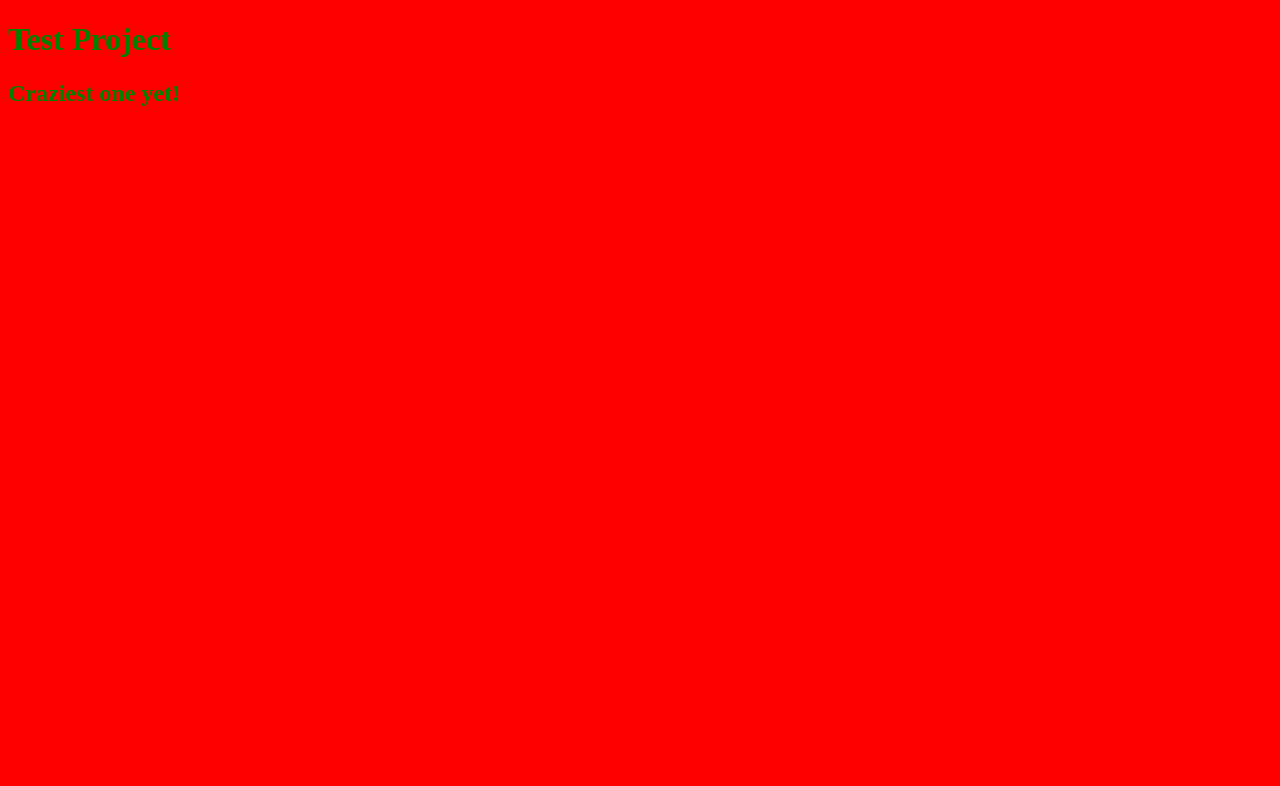
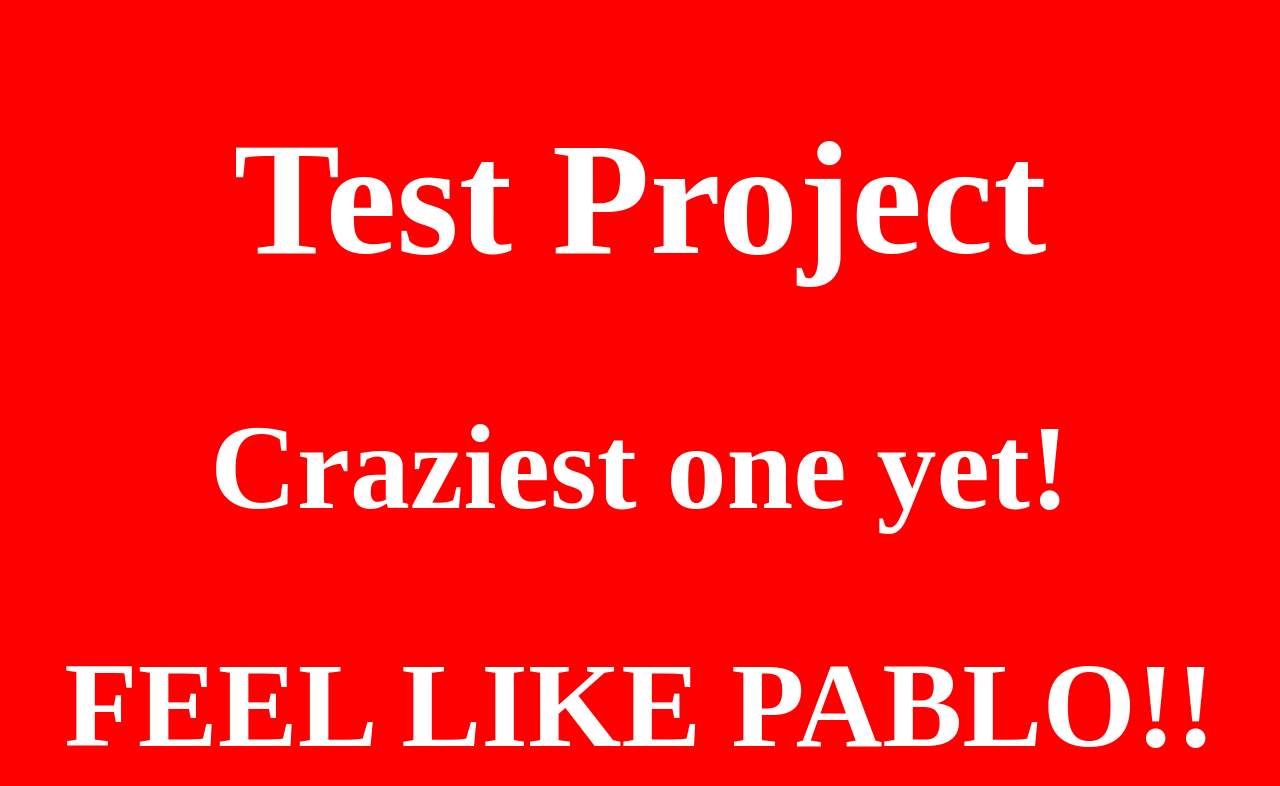
Before and after one commit to notnick/Test-project, a plain HTML site: page index.html in a window 1280 px wide. Drawn offline with Linux system fonts and the light colour scheme.

Commit message:
Feel like pablo!

```diff
--- a/index.html
+++ b/index.html
@@ -6,12 +6,16 @@
     <style>
         body{
           background-color: red;
-          color:green;
+          color:white;
+          font-size:5em;
+          text-align: center;
         }
     </style>
   </head>
   <body>
         <h1> Test Project </h1>
         <h2> Craziest one yet!</h2>
+        <h2> FEEL LIKE PABLO!!</h2>
+
   </body>
 </html>
```
